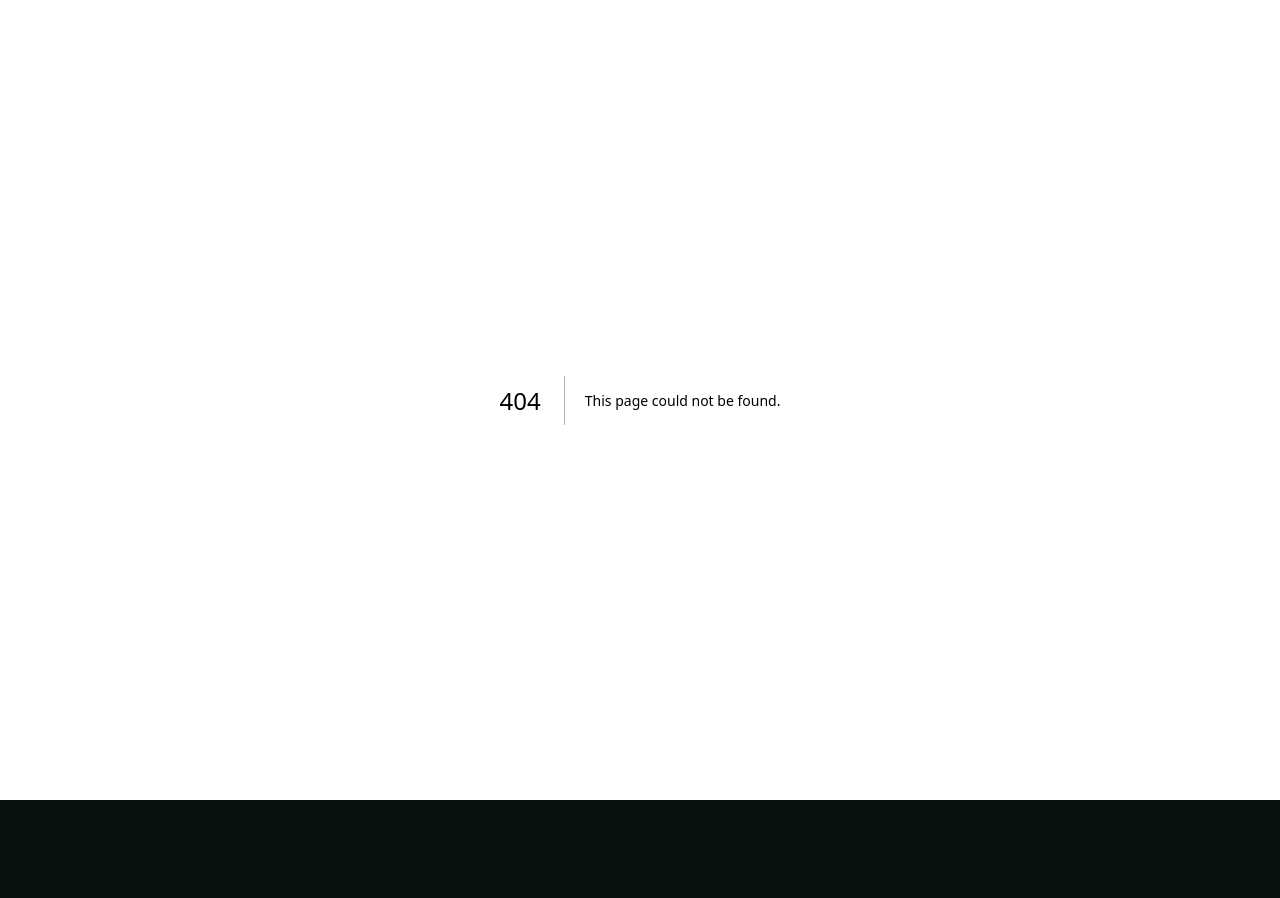
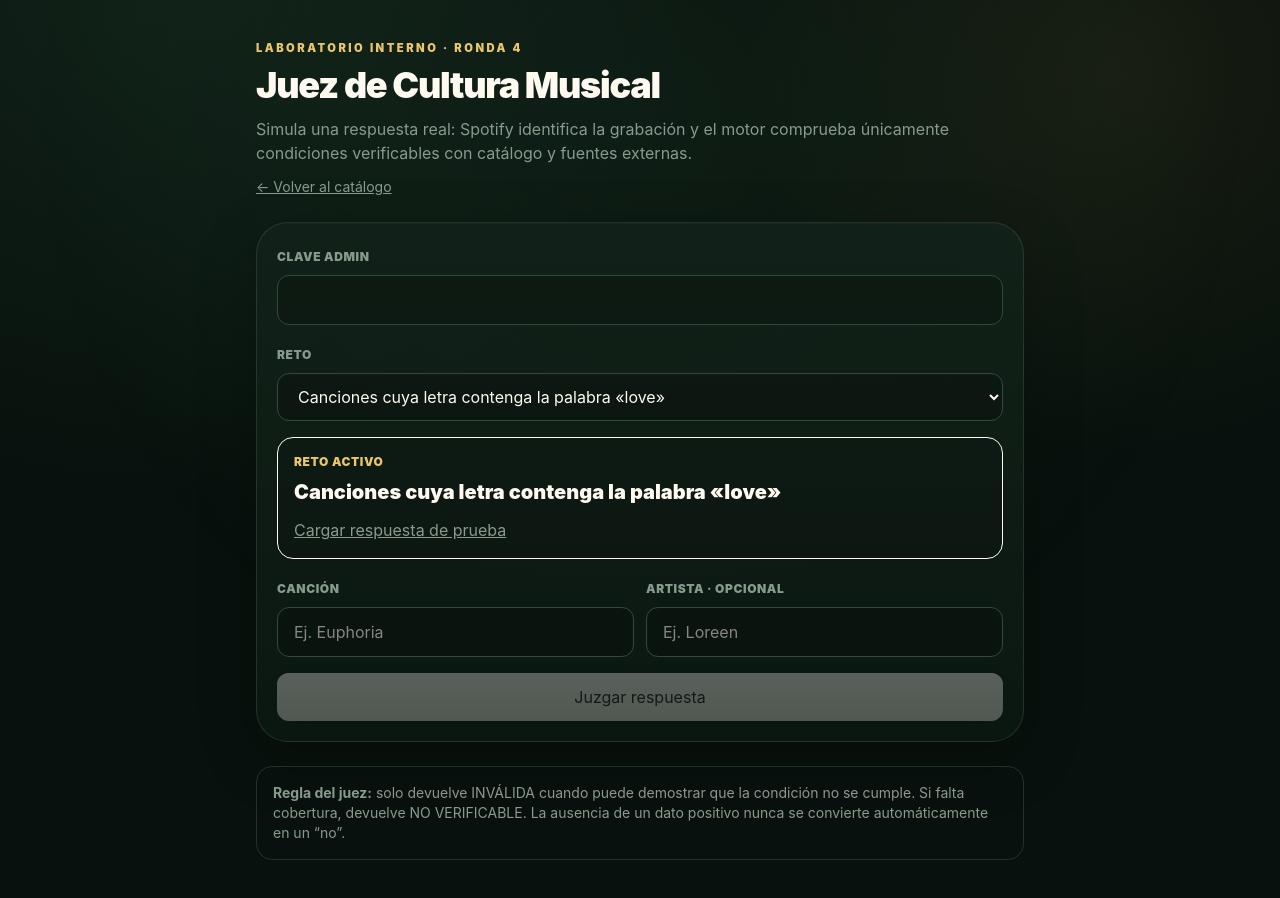
Before and after one commit to TatoDelage/Claude, a Next.js app in the folder adivina-la-cancion/: page /admin/music/culture in a window 1280 px wide. Before the commit this address had no page. Before the commit the page ends 800 px from the top, so only its background shows below. Built offline with nearby package versions, Linux system fonts and the light colour scheme.

Commit message:
Add Culture Musical judge laboratory

```diff
--- /dev/null
+++ b/adivina-la-cancion/app/admin/music/culture/page.tsx
@@ -0,0 +1,229 @@
+"use client";
+
+import { useMemo, useState } from "react";
+import { CULTURE_JUDGE_PRESETS } from "@/lib/cultureJudgePresets";
+
+type Candidate = {
+  spotifyId: string;
+  title: string;
+  artists: string[];
+  albumName: string;
+  releaseDate?: string;
+};
+
+type Decision = {
+  conditionType: string;
+  status: "valid" | "invalid" | "unverifiable";
+  reason: string;
+  source?: string;
+};
+
+type JudgeResult = {
+  status: "valid" | "invalid" | "unverifiable" | "ambiguous" | "not_found";
+  prompt: string;
+  candidate?: Candidate;
+  candidates?: Candidate[];
+  decisions: Decision[];
+  warnings: string[];
+};
+
+const STATUS_COPY: Record<JudgeResult["status"], { label: string; className: string }> = {
+  valid: { label: "VÁLIDA", className: "border-emerald-700/50 text-emerald-200" },
+  invalid: { label: "INVÁLIDA", className: "border-rose-700/50 text-rose-200" },
+  unverifiable: { label: "NO VERIFICABLE", className: "border-amber-700/50 text-amber-200" },
+  ambiguous: { label: "ELEGIR VERSIÓN", className: "border-amber-700/50 text-amber-200" },
+  not_found: { label: "NO ENCONTRADA", className: "border-rose-700/50 text-rose-200" },
+};
+
+export default function CultureJudgeLabPage() {
+  const [secret, setSecret] = useState("");
+  const [presetId, setPresetId] = useState(CULTURE_JUDGE_PRESETS[0]?.id ?? "");
+  const [answerTitle, setAnswerTitle] = useState("");
+  const [answerArtist, setAnswerArtist] = useState("");
+  const [loading, setLoading] = useState(false);
+  const [result, setResult] = useState<JudgeResult | null>(null);
+  const [error, setError] = useState("");
+
+  const preset = useMemo(
+    () => CULTURE_JUDGE_PRESETS.find((item) => item.id === presetId) ?? CULTURE_JUDGE_PRESETS[0],
+    [presetId],
+  );
+
+  function loadSuggestedAnswer() {
+    if (!preset) return;
+    setAnswerTitle(preset.suggestedAnswer);
+    setAnswerArtist(preset.suggestedArtist ?? "");
+    setResult(null);
+    setError("");
+  }
+
+  async function judge(spotifyId?: string) {
+    if (!secret || loading || !preset) return;
+    setLoading(true);
+    setError("");
+    if (!spotifyId) setResult(null);
+
+    try {
+      const response = await fetch("/api/music/judge-culture", {
+        method: "POST",
+        headers: {
+          "Content-Type": "application/json",
+          "x-music-admin-secret": secret,
+        },
+        body: JSON.stringify({
+          presetId: preset.id,
+          answerTitle,
+          answerArtist,
+          spotifyId,
+        }),
+      });
+      const payload = (await response.json()) as { result?: JudgeResult; error?: string };
+      if (!response.ok || !payload.result) throw new Error(payload.error || "No se pudo juzgar la respuesta");
+      setResult(payload.result);
+    } catch (cause) {
+      setError(cause instanceof Error ? cause.message : "Error desconocido");
+    } finally {
+      setLoading(false);
+    }
+  }
+
+  const statusCopy = result ? STATUS_COPY[result.status] : null;
+
+  return (
+    <main className="game-stage min-h-screen px-4 py-10">
+      <div className="max-w-3xl mx-auto space-y-6">
+        <header>
+          <p className="game-kicker">Laboratorio interno · Ronda 4</p>
+          <h1 className="game-title text-4xl mt-2">Juez de Cultura Musical</h1>
+          <p className="game-muted mt-3">
+            Simula una respuesta real: Spotify identifica la grabación y el motor comprueba únicamente condiciones verificables con catálogo y fuentes externas.
+          </p>
+          <a href="/admin/music" className="inline-block mt-3 text-sm underline game-muted">← Volver al catálogo</a>
+        </header>
+
+        <section className="game-panel rounded-[2rem] p-5 space-y-4">
+          <label className="block">
+            <span className="text-xs font-black uppercase tracking-wider game-muted">Clave admin</span>
+            <input
+              type="password"
+              autoComplete="off"
+              value={secret}
+              onChange={(event) => setSecret(event.target.value)}
+              className="mt-2 w-full rounded-xl bg-black/20 border border-canvas-600 px-4 py-3"
+            />
+          </label>
+
+          <label className="block">
+            <span className="text-xs font-black uppercase tracking-wider game-muted">Reto</span>
+            <select
+              value={presetId}
+              onChange={(event) => {
+                setPresetId(event.target.value);
+                setResult(null);
+                setError("");
+              }}
+              className="mt-2 w-full rounded-xl bg-black/20 border border-canvas-600 px-4 py-3"
+            >
+              {CULTURE_JUDGE_PRESETS.map((item) => (
+                <option key={item.id} value={item.id}>{item.challenge.prompt}</option>
+              ))}
+            </select>
+          </label>
+
+          {preset && (
+            <div className="rounded-2xl border border-gold-500/30 bg-black/10 p-4">
+              <p className="text-xs font-black uppercase tracking-wider text-gold-300">Reto activo</p>
+              <p className="text-xl font-black mt-2">{preset.challenge.prompt}</p>
+              <button type="button" onClick={loadSuggestedAnswer} className="mt-3 text-sm underline game-muted">
+                Cargar respuesta de prueba
+              </button>
+            </div>
+          )}
+
+          <div className="grid md:grid-cols-2 gap-3">
+            <label className="block">
+              <span className="text-xs font-black uppercase tracking-wider game-muted">Canción</span>
+              <input
+                value={answerTitle}
+                onChange={(event) => setAnswerTitle(event.target.value)}
+                placeholder="Ej. Euphoria"
+                className="mt-2 w-full rounded-xl bg-black/20 border border-canvas-600 px-4 py-3"
+              />
+            </label>
+            <label className="block">
+              <span className="text-xs font-black uppercase tracking-wider game-muted">Artista · opcional</span>
+              <input
+                value={answerArtist}
+                onChange={(event) => setAnswerArtist(event.target.value)}
+                placeholder="Ej. Loreen"
+                className="mt-2 w-full rounded-xl bg-black/20 border border-canvas-600 px-4 py-3"
+              />
+            </label>
+          </div>
+
+          <button
+            type="button"
+            onClick={() => judge()}
+            disabled={!secret || answerTitle.trim().length < 2 || loading}
+            className="game-primary w-full rounded-xl py-3 font-black disabled:opacity-40"
+          >
+            {loading ? "Juzgando…" : "Juzgar respuesta"}
+          </button>
+        </section>
+
+        {error && <div className="rounded-2xl border border-rose-700/50 p-4 text-rose-200">✕ {error}</div>}
+
+        {result && (
+          <section className="game-panel rounded-[2rem] p-5 space-y-4">
+            <div className="flex items-start justify-between gap-4">
+              <div>
+                <p className="game-kicker">Resultado</p>
+                <h2 className="text-2xl font-black mt-1">{result.candidate ? `${result.candidate.title} · ${result.candidate.artists.join(", ")}` : result.prompt}</h2>
+              </div>
+              {statusCopy && <span className={`rounded-full border px-3 py-1 text-xs font-black ${statusCopy.className}`}>{statusCopy.label}</span>}
+            </div>
+
+            {result.status === "ambiguous" && result.candidates?.length ? (
+              <div className="space-y-2">
+                <p className="game-muted text-sm">Spotify encontró varias grabaciones posibles. Elige la correcta:</p>
+                {result.candidates.map((candidate) => (
+                  <button
+                    key={candidate.spotifyId}
+                    type="button"
+                    onClick={() => judge(candidate.spotifyId)}
+                    disabled={loading}
+                    className="w-full text-left rounded-xl border border-canvas-600 p-3 hover:bg-white/5 disabled:opacity-40"
+                  >
+                    <strong>{candidate.title}</strong> · {candidate.artists.join(", ")}
+                    <span className="block text-xs game-muted mt-1">{candidate.albumName}{candidate.releaseDate ? ` · ${candidate.releaseDate}` : ""}</span>
+                  </button>
+                ))}
+              </div>
+            ) : null}
+
+            {result.decisions.length > 0 && (
+              <div className="space-y-2">
+                {result.decisions.map((decision, index) => (
+                  <div key={`${decision.conditionType}-${index}`} className="rounded-xl border border-canvas-600/60 p-3">
+                    <p className={decision.status === "valid" ? "text-emerald-200" : decision.status === "invalid" ? "text-rose-200" : "text-amber-200"}>
+                      {decision.status === "valid" ? "✓" : decision.status === "invalid" ? "✕" : "⚠"} {decision.reason}
+                    </p>
+                    {decision.source && <p className="text-xs game-muted mt-1">Fuente: {decision.source}</p>}
+                  </div>
+                ))}
+              </div>
+            )}
+
+            {result.warnings.map((warning) => (
+              <p key={warning} className="text-sm text-amber-200">⚠ {warning}</p>
+            ))}
+          </section>
+        )}
+
+        <section className="rounded-2xl border border-canvas-600/60 p-4 text-sm game-muted">
+          <p><strong>Regla del juez:</strong> solo devuelve INVÁLIDA cuando puede demostrar que la condición no se cumple. Si falta cobertura, devuelve NO VERIFICABLE. La ausencia de un dato positivo nunca se convierte automáticamente en un “no”.</p>
+        </section>
+      </div>
+    </main>
+  );
+}
```
